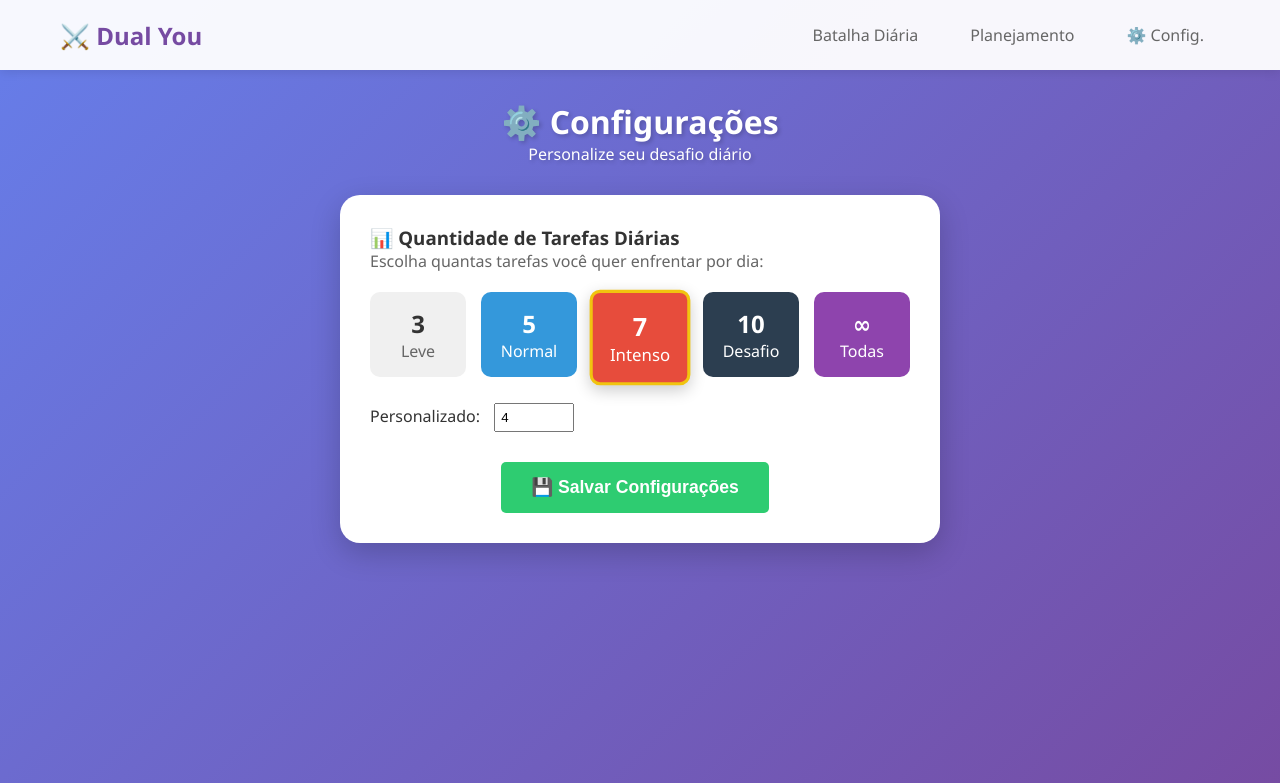
After one commit to RaquelSantos380/Dual-you, a Flask app: page /configuracoes in a window 1280 px wide. The commit adds this page. Shown: the top 783 px of the page. Run offline with Flask 3, Linux system fonts and the light colour scheme.

Commit message:
Primeiro commit - Dual You app

```diff
--- a/app.py
+++ b/app.py
@@ -22,6 +22,13 @@ def get_pontuacao_atual():
 
         return pontos_robo, pontos_usuario
 
+def get_config(chave, valor_padrao):
+    """Pega uma configuração do banco de dados"""
+    config = Config.query.filter_by(chave=chave).first()
+    if config:
+        return config.valor
+    return valor_padrao
+
 @app.route('/')
 def index():
     hoje = date.today()
@@ -44,7 +51,9 @@ def index():
     if not tarefas_hoje:
         tarefas_semana = Tarefa.query.filter_by(data=None).all()
         if tarefas_semana:
-            num_tarefas = random.randint(4, min(7, len(tarefas_semana)))
+            # Pega a configuração de quantidade de tarefas
+            qtd_tarefas = int(get_config('tarefas_por_dia', '7'))
+            num_tarefas = min(qtd_tarefas, len(tarefas_semana))
             tarefas_sorteadas = random.sample(tarefas_semana, num_tarefas)
             for tarefa in tarefas_sorteadas:
                 nova_tarefa_dia = Tarefa(
@@ -123,7 +132,9 @@ def embaralhar_tarefas():
 
     tarefas_semana = Tarefa.query.filter_by(data=None).all()
     if tarefas_semana:
-        num_tarefas = random.randint(4, min(7, len(tarefas_semana)))
+        # Pega a configuração de quantidade de tarefas
+        qtd_tarefas = int(get_config('tarefas_por_dia', '7'))
+        num_tarefas = min(qtd_tarefas, len(tarefas_semana))
         tarefas_sorteadas = random.sample(tarefas_semana, num_tarefas)
         for tarefa in tarefas_sorteadas:
             nova_tarefa_dia = Tarefa(
@@ -144,6 +155,33 @@ def resetar_semana():
     db.session.commit()
     return redirect(url_for('index'))
 
+@app.route('/configuracoes', methods=['GET', 'POST'])
+def configuracoes():
+    if request.method == 'POST':
+        # Pega o valor selecionado
+        tarefas_por_dia = request.form.get('tarefas_por_dia', '7')
+
+        # Se for personalizado, pega o valor do campo custom
+        if tarefas_por_dia == 'custom':
+            tarefas_por_dia = request.form.get('tarefas_custom', '7')
+
+        # Verifica se já existe a configuração
+        config = Config.query.filter_by(chave='tarefas_por_dia').first()
+        if config:
+            config.valor = tarefas_por_dia
+        else:
+            config = Config(chave='tarefas_por_dia', valor=tarefas_por_dia)
+            db.session.add(config)
+
+        db.session.commit()
+        return redirect(url_for('configuracoes'))
+
+    # Pega as configurações atuais
+    tarefas_por_dia = get_config('tarefas_por_dia', '7')
+
+    return render_template('configuracoes.html',
+                         tarefas_por_dia=tarefas_por_dia)
+
 if __name__ == '__main__':
     with app.app_context():
         db.create_all()
--- a/templates/base.html
+++ b/templates/base.html
@@ -13,6 +13,7 @@
             <div class="nav-menu">
                 <a href="/" class="nav-link">Batalha Diária</a>
                 <a href="/planejamento" class="nav-link">Planejamento</a>
+                <a href="/configuracoes" class="nav-link">⚙️ Config.</a>
             </div>
         </div>
     </nav>
--- /dev/null
+++ b/templates/configuracoes.html
@@ -0,0 +1,86 @@
+{% extends "base.html" %}
+
+{% block content %}
+<div class="header-planejamento">
+    <h1>⚙️ Configurações</h1>
+    <p>Personalize seu desafio diário</p>
+</div>
+
+<div class="tarefas-container" style="max-width: 600px; margin: 0 auto;">
+    <form method="post" class="config-form">
+        <div style="margin-bottom: 30px;">
+            <h3>📊 Quantidade de Tarefas Diárias</h3>
+            <p style="color: #666; margin-bottom: 15px;">Escolha quantas tarefas você quer enfrentar por dia:</p>
+
+            <div style="display: flex; gap: 15px; flex-wrap: wrap; justify-content: center;">
+                <label style="flex: 1; min-width: 80px;">
+                    <input type="radio" name="tarefas_por_dia" value="3" {% if tarefas_por_dia == '3' %}checked{% endif %}>
+                    <div style="text-align: center; padding: 15px; background: #f0f0f0; border-radius: 10px; margin-top: 5px;">
+                        <span style="font-size: 24px; font-weight: bold;">3</span><br>
+                        <span style="color: #666;">Leve</span>
+                    </div>
+                </label>
+
+                <label style="flex: 1; min-width: 80px;">
+                    <input type="radio" name="tarefas_por_dia" value="5" {% if tarefas_por_dia == '5' %}checked{% endif %}>
+                    <div style="text-align: center; padding: 15px; background: #3498db; color: white; border-radius: 10px; margin-top: 5px;">
+                        <span style="font-size: 24px; font-weight: bold;">5</span><br>
+                        <span>Normal</span>
+                    </div>
+                </label>
+
+                <label style="flex: 1; min-width: 80px;">
+                    <input type="radio" name="tarefas_por_dia" value="7" {% if tarefas_por_dia == '7' %}checked{% endif %}>
+                    <div style="text-align: center; padding: 15px; background: #e74c3c; color: white; border-radius: 10px; margin-top: 5px;">
+                        <span style="font-size: 24px; font-weight: bold;">7</span><br>
+                        <span>Intenso</span>
+                    </div>
+                </label>
+
+                <label style="flex: 1; min-width: 80px;">
+                    <input type="radio" name="tarefas_por_dia" value="10" {% if tarefas_por_dia == '10' %}checked{% endif %}>
+                    <div style="text-align: center; padding: 15px; background: #2c3e50; color: white; border-radius: 10px; margin-top: 5px;">
+                        <span style="font-size: 24px; font-weight: bold;">10</span><br>
+                        <span>Desafio</span>
+                    </div>
+                </label>
+
+                <label style="flex: 1; min-width: 80px;">
+                    <input type="radio" name="tarefas_por_dia" value="99" {% if tarefas_por_dia == '99' %}checked{% endif %}>
+                    <div style="text-align: center; padding: 15px; background: #8e44ad; color: white; border-radius: 10px; margin-top: 5px;">
+                        <span style="font-size: 24px; font-weight: bold;">∞</span><br>
+                        <span>Todas</span>
+                    </div>
+                </label>
+            </div>
+
+            <div style="margin-top: 20px;">
+                <label>
+                    <input type="radio" name="tarefas_por_dia" value="custom" {% if tarefas_por_dia not in ['3','5','7','10','99'] %}checked{% endif %}>
+                    Personalizado:
+                </label>
+                <input type="number" name="tarefas_custom" value="{% if tarefas_por_dia not in ['3','5','7','10','99'] %}{{ tarefas_por_dia }}{% else %}4{% endif %}"
+                       min="1" max="50" style="width: 80px; margin-left: 10px; padding: 5px;">
+            </div>
+        </div>
+
+        <div style="text-align: center;">
+            <button type="submit" class="btn-confirmar" style="padding: 15px 30px; font-size: 1.1rem;">
+                💾 Salvar Configurações
+            </button>
+        </div>
+    </form>
+</div>
+
+<style>
+.config-form input[type="radio"] {
+    display: none;
+}
+
+.config-form input[type="radio"]:checked + div {
+    border: 3px solid #f1c40f;
+    transform: scale(1.05);
+    box-shadow: 0 5px 15px rgba(0,0,0,0.2);
+}
+</style>
+{% endblock %}
```
